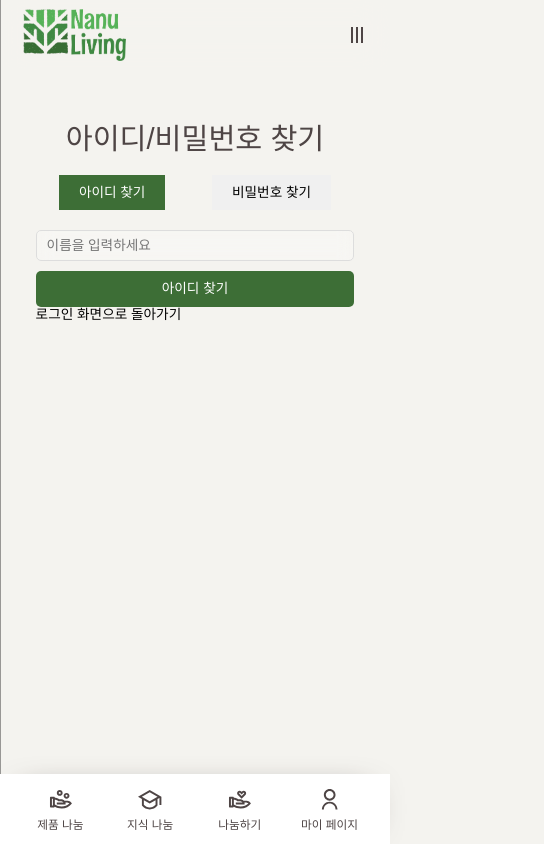
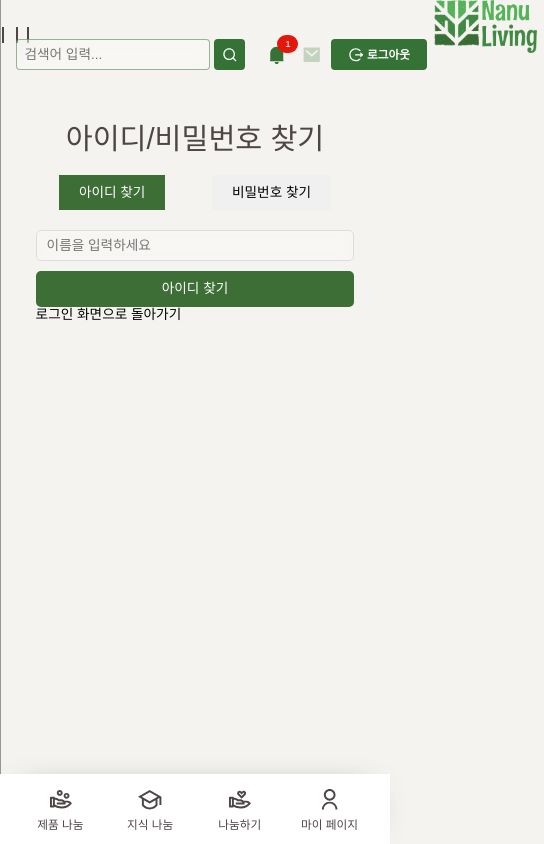
Before and after one commit to prgrms-fe-devcourse/NFE1_2_SharingLiving, a React (Vite) app in the folder shareliving-front/: page /find-account-info in a window 390 px wide. Shown: the top 844 px of the page, 544 px wide, since content can reach past the window. Built offline with nearby package versions, Linux system fonts and the light colour scheme; no server answers; a web font is replaced by a local one.

Commit message:
update: 랜딩 페이지 슬라이더, 헤더, 기타 등등

```diff
--- a/shareliving-front/src/assets/css/layouts/_headers.scss
+++ b/shareliving-front/src/assets/css/layouts/_headers.scss
@@ -100,6 +100,25 @@
     }
 }
 
+#btnHeaderLogout {
+    display: flex;
+    justify-content: center;
+    align-items: center;
+    gap: .2rem;
+    padding-inline: .8rem;
+    height: 1.6rem;
+    border: 1px solid rgb(var(--clr-theme) / .5);
+    border-radius: .2rem;
+    background-color: rgb(var(--clr-theme));
+    color: rgb(var(--clr-text-on-tint));
+    font-size: var(--fnt-sm);
+    font-weight: 900;
+
+    > .icons {
+        width: .8rem;
+    }
+}
+
 .togglers {
     display: flex;
     justify-content: center;
@@ -117,15 +136,45 @@
 
 /* 모바일 반응형 */
 
-.mobile-burger {
+#toggleMenuTitlebar {
+    display: flex;
+    justify-content: space-between;
+    align-items: center;
+    padding: .8rem;
+}
+
+#btnBurger {
+    --burger-lines-color: var(--clr-text);
+
     display: none;
     position: relative;
     width: 1.8rem;
     height: 1.8rem;
     border-radius: 25rem;
 
-    &:focus {
-        background-color: red;
+    &.on {
+        --burger-lines-color: var(--clr-min);
+        background-color: rgb(var(--clr-max));
+
+        .burger-stripe {
+            &.top,
+            &.bottom {
+                margin-inline-start: auto;
+                margin-inline-end: auto;
+            }
+
+            &.top {
+                rotate: 45deg;
+            }
+
+            &.bottom {
+                rotate: -45deg;
+            }
+
+            &.middle {
+                opacity: 0;
+            }
+        }
     }
 }
 
@@ -136,7 +185,8 @@
     margin: auto;
     width: .1rem;
     height: .8rem;
-    background-color: rgb(var(--clr-text));
+    background-color: rgb(var(--burger-lines-color));
+    transition: .25s;
 
     &.top {
         margin-inline-start: .6rem;
@@ -213,8 +263,14 @@
 /* 미디어 쿼리 */
 
 @media screen and (max-width: 1100px) { // 작은 화면 (1100px) - 사용자 컨트롤 축소
+    .header-nav-area {
+        order: 1;
+        align-self: flex-start;
+    }
+
     .header-user-area {
-        display: none;
+        order: 0;
+        align-self: flex-end;
     }
 }
 
@@ -223,14 +279,14 @@
         display: none;
     }
 
-    .mobile-burger {
+    #btnBurger {
         display: block;
     }
 }
 
 @media screen and (max-width: 600px) { // 모바일 (480px) - 상단 네비게이션 완전 축소, 하단 네비게이션 표시
     #headPrimary {
-
+        position: static;
     }
 
     #navMobile {
--- a/shareliving-front/src/assets/css/pages/_landingPage.scss
+++ b/shareliving-front/src/assets/css/pages/_landingPage.scss
@@ -86,7 +86,7 @@
 
 .product-list {
     position: relative;
-    height: 20rem;
+    height: 24rem;
 }
 
 .knowledge-list {
--- a/shareliving-front/src/assets/css/style.css
+++ b/shareliving-front/src/assets/css/style.css
@@ -712,6 +712,24 @@ a:hover, a:focus, a:active {
   background-color: rgb(var(--clr-tint-50)/0.5);
 }
 
+#btnHeaderLogout {
+  display: flex;
+  justify-content: center;
+  align-items: center;
+  gap: 0.2rem;
+  padding-inline: 0.8rem;
+  height: 1.6rem;
+  border: 1px solid rgb(var(--clr-theme)/0.5);
+  border-radius: 0.2rem;
+  background-color: rgb(var(--clr-theme));
+  color: rgb(var(--clr-text-on-tint));
+  font-size: var(--fnt-sm);
+  font-weight: 900;
+}
+#btnHeaderLogout > .icons {
+  width: 0.8rem;
+}
+
 .togglers {
   display: flex;
   justify-content: center;
@@ -727,15 +745,37 @@ a:hover, a:focus, a:active {
 }
 
 /* 모바일 반응형 */
-.mobile-burger {
+#toggleMenuTitlebar {
+  display: flex;
+  justify-content: space-between;
+  align-items: center;
+  padding: 0.8rem;
+}
+
+#btnBurger {
+  --burger-lines-color: var(--clr-text);
   display: none;
   position: relative;
   width: 1.8rem;
   height: 1.8rem;
   border-radius: 25rem;
 }
-.mobile-burger:focus {
-  background-color: red;
+#btnBurger.on {
+  --burger-lines-color: var(--clr-min);
+  background-color: rgb(var(--clr-max));
+}
+#btnBurger.on .burger-stripe.top, #btnBurger.on .burger-stripe.bottom {
+  margin-inline-start: auto;
+  margin-inline-end: auto;
+}
+#btnBurger.on .burger-stripe.top {
+  rotate: 45deg;
+}
+#btnBurger.on .burger-stripe.bottom {
+  rotate: -45deg;
+}
+#btnBurger.on .burger-stripe.middle {
+  opacity: 0;
 }
 
 .burger-stripe {
@@ -745,7 +785,8 @@ a:hover, a:focus, a:active {
   margin: auto;
   width: 0.1rem;
   height: 0.8rem;
-  background-color: rgb(var(--clr-text));
+  background-color: rgb(var(--burger-lines-color));
+  transition: 0.25s;
 }
 .burger-stripe.top {
   margin-inline-start: 0.6rem;
@@ -812,19 +853,27 @@ a:hover, a:focus, a:active {
 
 /* 미디어 쿼리 */
 @media screen and (max-width: 1100px) {
+  .header-nav-area {
+    order: 1;
+    align-self: flex-start;
+  }
   .header-user-area {
-    display: none;
+    order: 0;
+    align-self: flex-end;
   }
 }
 @media screen and (max-width: 840px) {
   #navPrimary {
     display: none;
   }
-  .mobile-burger {
+  #btnBurger {
     display: block;
   }
 }
 @media screen and (max-width: 600px) {
+  #headPrimary {
+    position: static;
+  }
   #navMobile {
     display: block;
   }
@@ -975,7 +1024,7 @@ a:hover, a:focus, a:active {
 /* 섹션별 특수 요소 */
 .product-list {
   position: relative;
-  height: 20rem;
+  height: 24rem;
 }
 
 .knowledge-list {
--- a/shareliving-front/src/components/BottomNavBar.jsx
+++ b/shareliving-front/src/components/BottomNavBar.jsx
@@ -23,7 +23,7 @@ const BottomNavBar = () => {
           </NavLink>
         </li>
         <li className="bottom-nav-item">
-          <NavLink to="/my-page">
+          <NavLink to="/mypage">
             <svg xmlns="http://www.w3.org/2000/svg" className="icons" viewBox="0 0 24 24" fill="currentColor"><path d="M4 22C4 17.5817 7.58172 14 12 14C16.4183 14 20 17.5817 20 22H18C18 18.6863 15.3137 16 12 16C8.68629 16 6 18.6863 6 22H4ZM12 13C8.685 13 6 10.315 6 7C6 3.685 8.685 1 12 1C15.315 1 18 3.685 18 7C18 10.315 15.315 13 12 13ZM12 11C14.21 11 16 9.21 16 7C16 4.79 14.21 3 12 3C9.79 3 8 4.79 8 7C8 9.21 9.79 11 12 11Z"></path></svg>
             <span>마이 페이지</span>
           </NavLink>
--- a/shareliving-front/src/components/LandingPage.jsx
+++ b/shareliving-front/src/components/LandingPage.jsx
@@ -1,18 +1,29 @@
+import { useQuery } from 'react-query';
+import { getChannelList, getKnowledgeChannel } from '../components/authentication/utils/service/apiUtil';
+
 import LandingSectionTitle from './LandingSectionTitle';
 import ProductSlider from './ProductSlider';
 import ReviewSlider from './ReviewSlider';
 import CardProducts from './items/CardProducts';
 
 const LandingPage = () => {
-  // const getTotalSaved = async () => { // 전체 보호한 나무 그루 수
-  //   const response = await fetch('url', {
-  //     method: 'GET'
-  //   })
-  //     .then()
-  //     .finally();
+  /** 최근 지식 나눔 글 가지고 오기 */
 
-  //   return response;
-  // }
+  const { data: channels } = useQuery('channels', getChannelList);
+  const channelId = channels?.find(({ name }) => name === 'knowledge')?._id;
+
+  const { data: allKnowledgeList } = useQuery('allKnowledgeList', () => getKnowledgeChannel(channelId),
+    {
+      enabled: !!channelId,
+      select: (res) => {
+        const toTheLength = res.slice(0, res.length); // 임시 길이 - 최종적으로는 최근 글 3개가 적당할 것
+
+        return toTheLength.map((knowledge) => ({ ...knowledge, ...JSON.parse(knowledge.title) }));
+      },
+    }
+  );
+
+  /** 최근 지식 나눔 글 가지고 오기 끝 */
 
   return (
     <>
@@ -44,9 +55,13 @@ const LandingPage = () => {
           <LandingSectionTitle secDesc="나만 알고 있는 생활의 지식을 나누어 보세요." secTitle="생활 지식 나눔" secGoto="/" />
 
           <div className="section-content knowledge-list">
-            <CardProducts type="knowledge" />
-            <CardProducts type="knowledge" />
-            <CardProducts type="knowledge" />
+            {
+              allKnowledgeList?.map((knowledge, index) => (
+                <div key={index}>
+                  <CardProducts type="knowledge" itemObject={ knowledge } />
+                </div>
+              ))
+            }
           </div>
         </section>
 
--- a/shareliving-front/src/components/ProductSlider.jsx
+++ b/shareliving-front/src/components/ProductSlider.jsx
@@ -1,11 +1,31 @@
+import { useQuery } from 'react-query';
+
 import { Swiper, SwiperSlide } from 'swiper/react';
 import { FreeMode, Pagination } from 'swiper/modules';
 import 'swiper/css/bundle';
 
+import { getChannelList, getProductChannel } from '../components/authentication/utils/service/apiUtil';
+
 import CardProducts from './items/CardProducts';
 
 const ProductSlider = () => {
-  // 최근 글 가져오기 API 필요
+  /** 최근 제품 나눔 글 가지고 오기 */
+
+  const { data: channels } = useQuery('channels', getChannelList);
+  const channelId = channels?.find(({ name }) => name === 'product')?._id;
+
+  const { data: allProductsList } = useQuery('allProductsList', () => getProductChannel(channelId),
+    {
+      enabled: !!channelId,
+      select: (res) => {
+        const toTheLength = res.slice(res.length - 8, res.length); // 마지막 8개의 글 자르기
+
+        return toTheLength.map((product) => ({ ...product, ...JSON.parse(product.title) }));
+      },
+    }
+  );
+
+  /** 최근 제품 나눔 글 가지고 오기 끝 */
 
   return (
     <Swiper
@@ -14,27 +34,15 @@ const ProductSlider = () => {
       spaceBetween={ 12 }
       freeMode={ true }
     >
-      <SwiperSlide>
-        <CardProducts type="product" />
-      </SwiperSlide>
-      <SwiperSlide>
-        <CardProducts type="product" />
-      </SwiperSlide>
-      <SwiperSlide>
-        <CardProducts type="product" />
-      </SwiperSlide>
-      <SwiperSlide>
-        <CardProducts type="product" />
-      </SwiperSlide>
-      <SwiperSlide>
-        <CardProducts type="product" />
-      </SwiperSlide>
-      <SwiperSlide>
-        <CardProducts type="product" />
-      </SwiperSlide>
-      <SwiperSlide>
-        <CardProducts type="product" />
-      </SwiperSlide>
+
+      {
+        allProductsList?.map((product, index) => (
+          <SwiperSlide key={index}>
+            <CardProducts type="product" itemObject={ product } />
+          </SwiperSlide>
+        ))
+      }
+
     </Swiper>
   );
 };
--- a/shareliving-front/src/components/UserControlls.jsx
+++ b/shareliving-front/src/components/UserControlls.jsx
@@ -28,7 +28,8 @@ const UserControlls = () => {
                 </div>
 
                 <button type="button" id="btnHeaderLogout" className="button-with-icon front" title="로그아웃">
-                    로그아웃
+                    <svg xmlns="http://www.w3.org/2000/svg" className="icons" viewBox="0 0 24 24" fill="currentColor"><path d="M12 22C6.47715 22 2 17.5228 2 12C2 6.47715 6.47715 2 12 2C15.2713 2 18.1757 3.57078 20.0002 5.99923L17.2909 5.99931C15.8807 4.75499 14.0285 4 12 4C7.58172 4 4 7.58172 4 12C4 16.4183 7.58172 20 12 20C14.029 20 15.8816 19.2446 17.2919 17.9998L20.0009 17.9998C18.1765 20.4288 15.2717 22 12 22ZM19 16V13H11V11H19V8L24 12L19 16Z"></path></svg>
+                    <span>로그아웃</span>
                 </button>
             </div>
         </div>
```
Also changed, not shown: shareliving-front/src/components/Header.jsx (+25 -6 lines).
